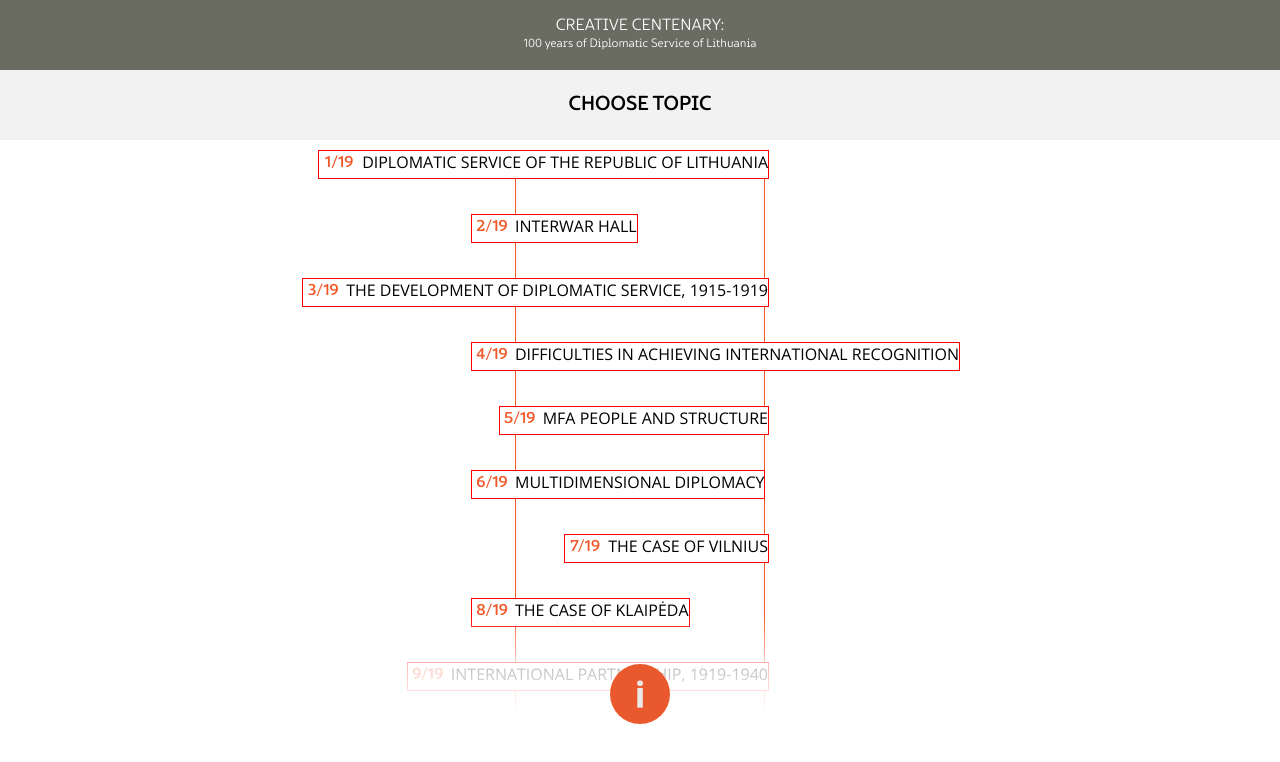
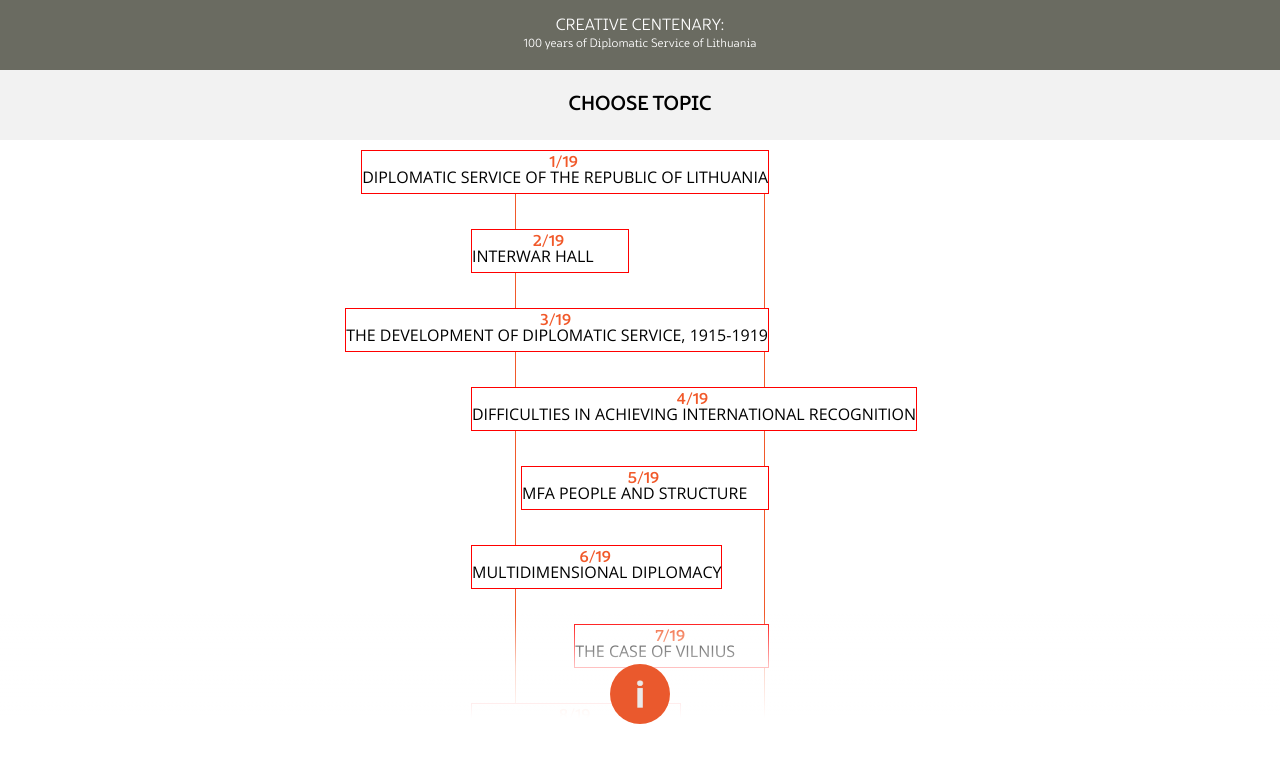
Before and after one commit to robertasliekis/urmas-testing, a React (Create React App) app: page / in a window 1280 px wide. Shown: the top 762 px of the page. Built offline with nearby package versions, Linux system fonts and the light colour scheme.

Commit message:
initial commit

```diff
--- a/src/index.css
+++ b/src/index.css
@@ -551,6 +551,8 @@ p {
   background-color: white;
   padding: 5px 0;
   border: 1px solid red;
+  -ms-flex-wrap: wrap;
+      flex-wrap: wrap;
 }
 
 .topics-container .content .topics-list-wrapper .topics-list .topic .topic-number {
@@ -572,17 +574,20 @@ p {
   color: var(--global-color-orange);
   font-family: "MarlonPro-Bold";
   margin-right: 3px;
+  width: 100%;
 }
 
 .topics-container .content .topics-list-wrapper .topics-list .topic .topic-title {
   display: -webkit-box;
   display: -ms-flexbox;
   display: flex;
+  white-space: pre-line;
   white-space: nowrap;
   font-family: "Open Sans", serif;
   margin-top: -5px;
   color: black;
   height: auto;
+  width: 100%;
 }
 
 .topics-container .content .topics-list-wrapper .topics-list .topic:nth-child(1) {
--- a/src/index.scss
+++ b/src/index.scss
@@ -327,6 +327,7 @@ p {
           background-color: white;
           padding: 5px 0;
           border: 1px solid red;
+          flex-wrap: wrap;
           .topic-number {
             @include displayFlex();
             right: 100%;
@@ -334,15 +335,17 @@ p {
             color: var(--global-color-orange);
             font-family: "MarlonPro-Bold";
             margin-right: 3px;
+            width: 100%;
           }
           .topic-title {
             display: flex;
-            //white-space: pre-line;
+            white-space: pre-line;
             white-space: nowrap;
             font-family: "Open Sans", serif;
             margin-top: -5px;
             color: black;
             height: auto;
+            width: 100%;
           }
         }
         .topic:nth-child(1) {
```
Also changed, not shown: 1 other file (tests, documents, lock files or other folders).
